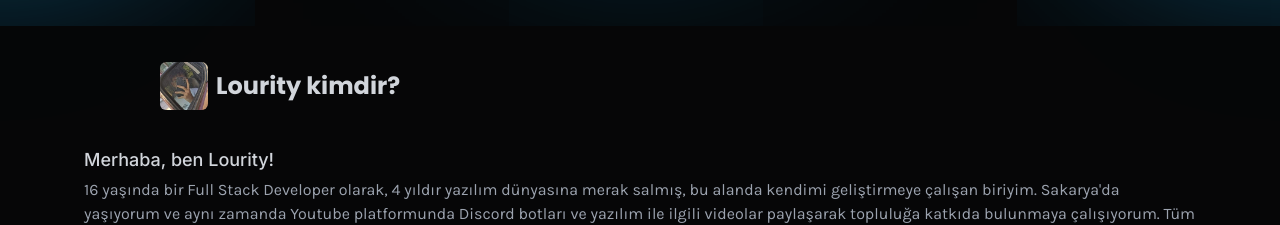
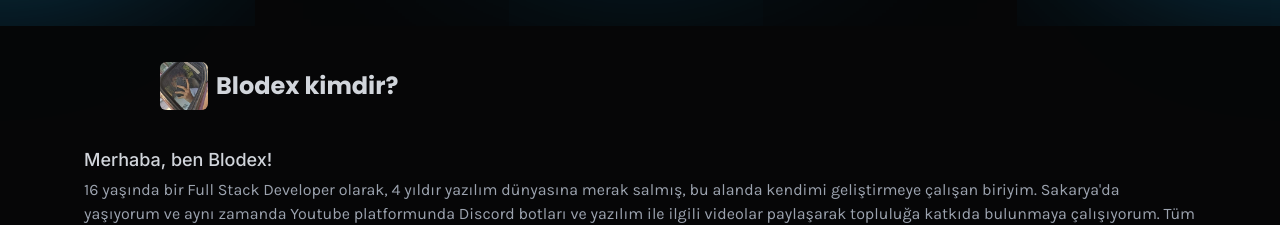
Before and after one commit to blodef/blodex, a React (Vite) app: page /about in a window 1280 px wide. Shown: the part 229-454 px from the top of the page. Built offline with nearby package versions, Linux system fonts and the light colour scheme.

Commit message:
Update About.jsx

```diff
--- a/src/components/Pages/About.jsx
+++ b/src/components/Pages/About.jsx
@@ -1,13 +1,13 @@
 import Footer from './Main/Footer';
 import Navbar from './Main/Navbar';
 import { Helmet } from 'react-helmet';
-// lourity
+// blodex
 const About = () => {
     return (
         <div>
             <Helmet>
                 <title>Blodex - Hakkımda</title>
-                <meta name="description" content="Web tabanlı uygulamalar geliştiriyor ve Discord botları ile ilgileniyorum. Portföyüm ve becerilerim için URL lourity adresini ziyaret edin." />
+                <meta name="description" content="Web tabanlı uygulamalar geliştiriyor ve Discord botları ile ilgileniyorum. Portföyüm ve becerilerim için URL blodex adresini ziyaret edin." />
                 <meta property="og:image" content="/logo.png" />
                 <meta name="theme-color" content="#0ea5e9" />
             </Helmet>
@@ -20,11 +20,11 @@ const About = () => {
 
                 <div className='py-0 px-0 sm:py-8 sm:px-20'>
                     <div className='flex gap-2 py-8 px-20'>
-                        <img className='w-12 h-12 rounded-md mt-2 sm:mt-0' src="/lourity.jpeg" alt="lourity" />
-                        <span className='font-bold text-2xl text-gray-300 sm:mt-2'>Lourity kimdir?</span>
+                        <img className='w-12 h-12 rounded-md mt-2 sm:mt-0' src="/lourity.jpeg" alt="blodex" />
+                        <span className='font-bold text-2xl text-gray-300 sm:mt-2'>Blodex kimdir?</span>
                     </div>
                     <div className='p-4 sm:p-1'>
-                        <h2 className='text-lg text-gray-300 font-medium'>Merhaba, ben Lourity!</h2>
+                        <h2 className='text-lg text-gray-300 font-medium'>Merhaba, ben Blodex!</h2>
                         <p className='text-gray-400 mt-1'>16 yaşında bir Full Stack Developer olarak, 4 yıldır yazılım dünyasına merak salmış, bu alanda kendimi geliştirmeye çalışan biriyim. Sakarya'da yaşıyorum ve aynı zamanda Youtube platformunda Discord botları ve yazılım ile ilgili videolar paylaşarak topluluğa katkıda bulunmaya çalışıyorum. Tüm bunlarla birlikte, lise eğitimimi sürdürürken yazılımla ilgili lisans eğitimi almayı hedefliyor ve bu alanda daha ileri düzeyde çalışmalar yapmak istiyorum.</p>
                         <h2 className='text-lg text-gray-300 font-medium mt-2'>Yazılım yolculuğum</h2>
                         <p className='text-gray-400 mt-1'>Yazılım yolculuğuma ilk adımlarımı attığımda, web tabanlı geliştirme konusunda bir tutku hissettim. Şu anda favori dillerim arasında React, HTML, CSS ve JavaScript bulunuyor. Bu dilleri kullanarak etkileyici ve kullanıcı dostu web uygulamaları geliştirmek benim için heyecan verici bir deneyim.</p>
```
